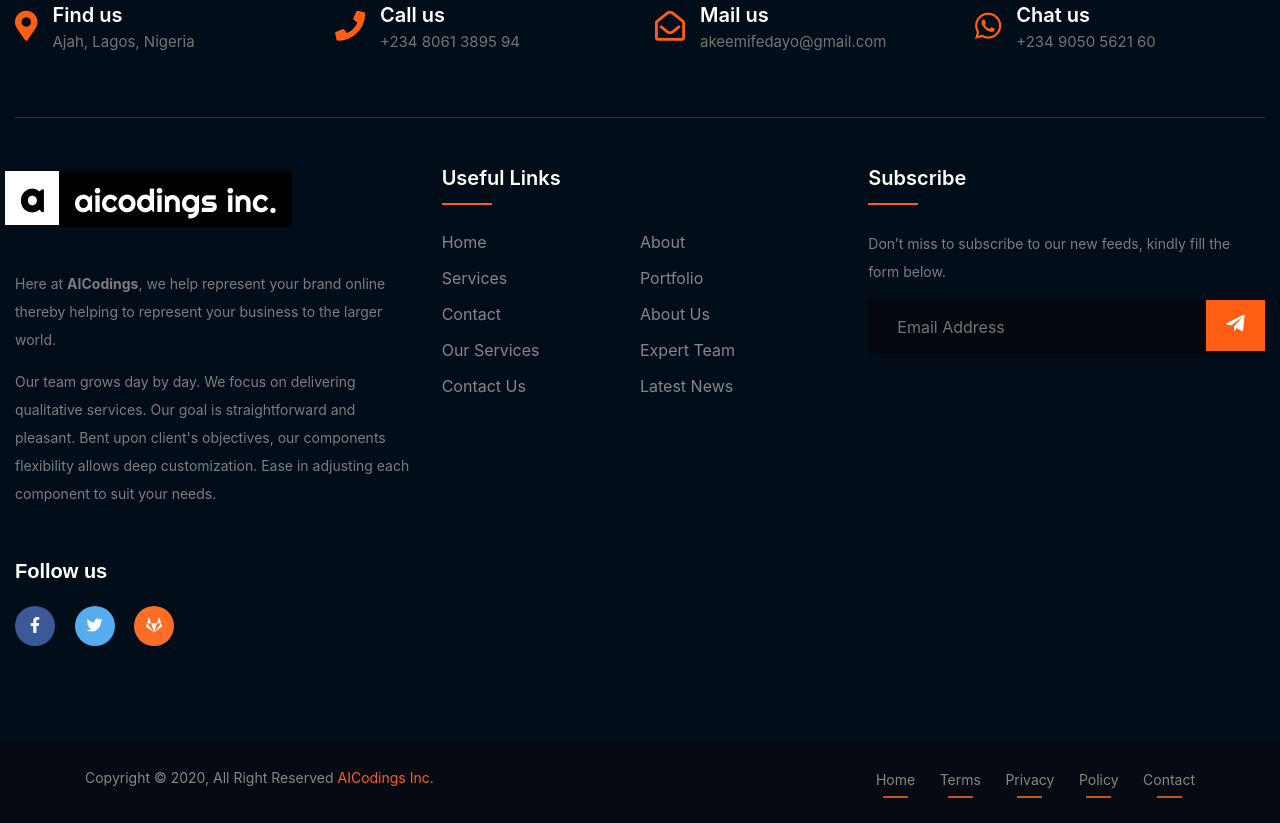
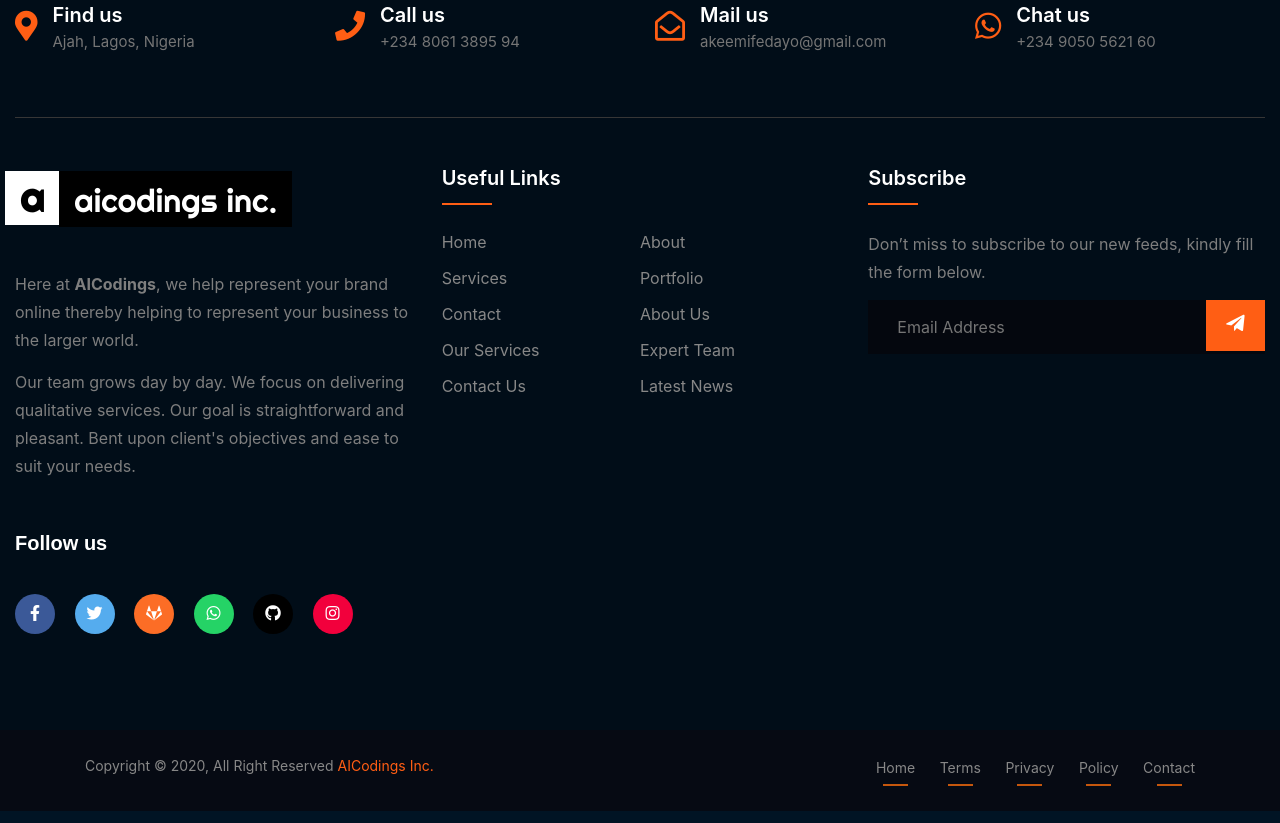
Before and after one commit to zainabaderinmola/aicodings, a plain HTML site: page index.html in a window 1280 px wide. Shown: the part 5665-6488 px from the top of the page. Drawn offline with Linux system fonts and the light colour scheme; a web font is replaced by a local one.

Commit message:
my portfolio

```diff
--- a/index.html
+++ b/index.html
@@ -620,7 +620,7 @@ ul {
 }
 .footer-text p {
   margin-bottom: 14px;
-  font-size: 14px;
+  font-size: 16px;
       color: #7e7e7e;
   line-height: 28px;
 }
@@ -652,6 +652,15 @@ ul {
 }
 .gitlab-bg{
   background: #fc6d26;
+}
+.whatsapp-bg{
+  background: #25d366;
+}
+.github-bg{
+  background: black;
+}
+.instagram-bg{
+  background: #f2003c;
 }
 .footer-widget-heading h3 {
   color: #fff;
@@ -1852,8 +1861,7 @@ ul {
                           <p>Here at <strong>AICodings</strong>, we help represent your brand online thereby helping to
                             represent your business to the larger world.</p>
                           <p>Our team grows day by day. We focus on delivering qualitative services.
-                            Our goal is straightforward and pleasant. Bent upon client's objectives, our components flexibility allows deep customization. Ease
-                  in adjusting each component to suit your needs.
+                            Our goal is straightforward and pleasant. Bent upon client's objectives and ease to suit your needs.
                           </p>
                         </div>
                         <div class="footer-social-icon my-5">
@@ -1861,6 +1869,9 @@ ul {
                             <a href="#"><i class="fab fa-facebook-f facebook-bg"></i></a>
                             <a href="#"><i class="fab fa-twitter twitter-bg"></i></a>
                             <a href="#"><i class="fab fa-gitlab gitlab-bg"></i></a>
+                            <a href="#"><i class="fab fa-whatsapp whatsapp-bg"></i></a>
+                            <a href="#"><i class="fab fa-github github-bg"></i></a>
+                            <a href="#"><i class="fab fa-instagram instagram-bg mt-3"></i></a>
                         </div>
                     </div>
                 </div>
```
